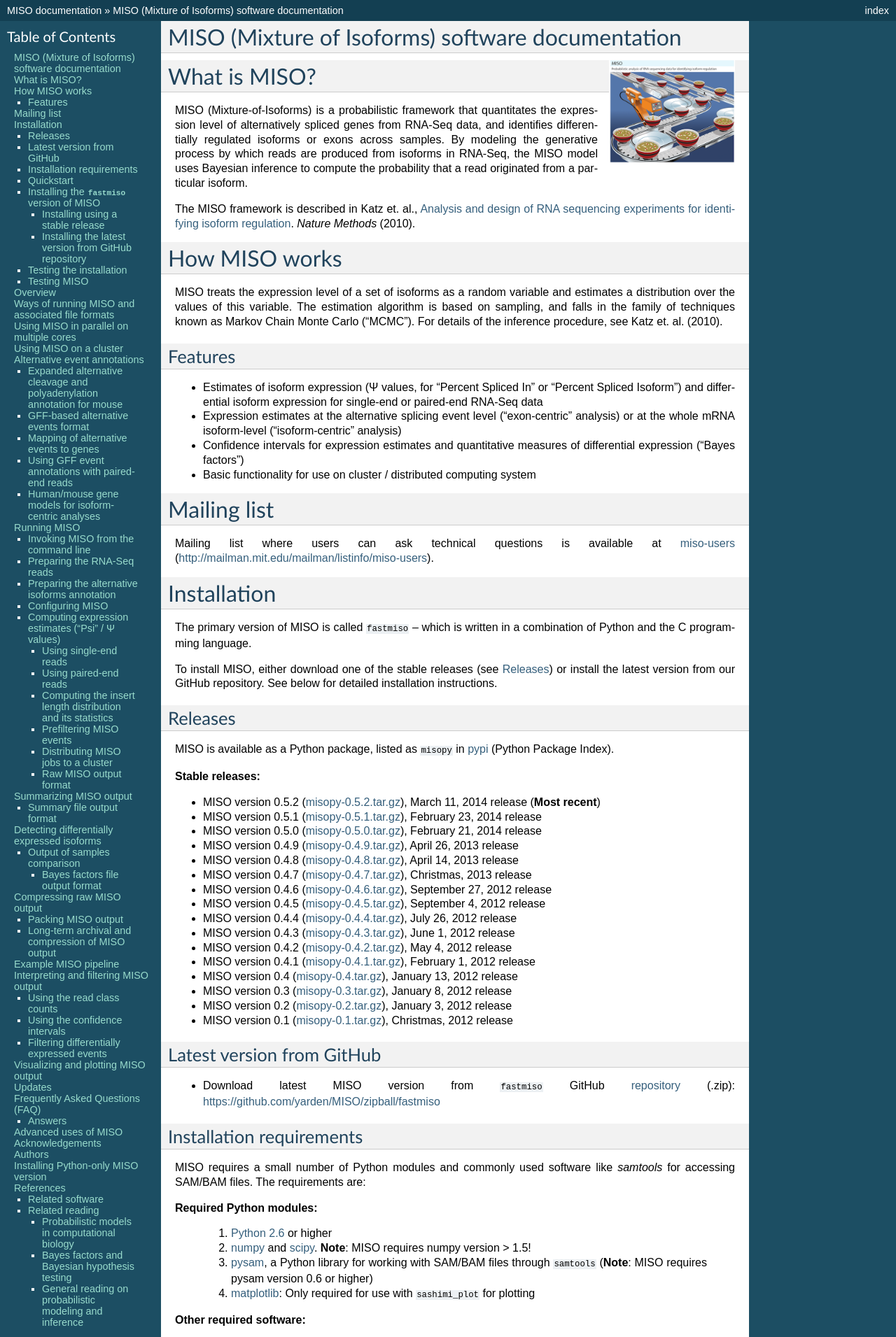
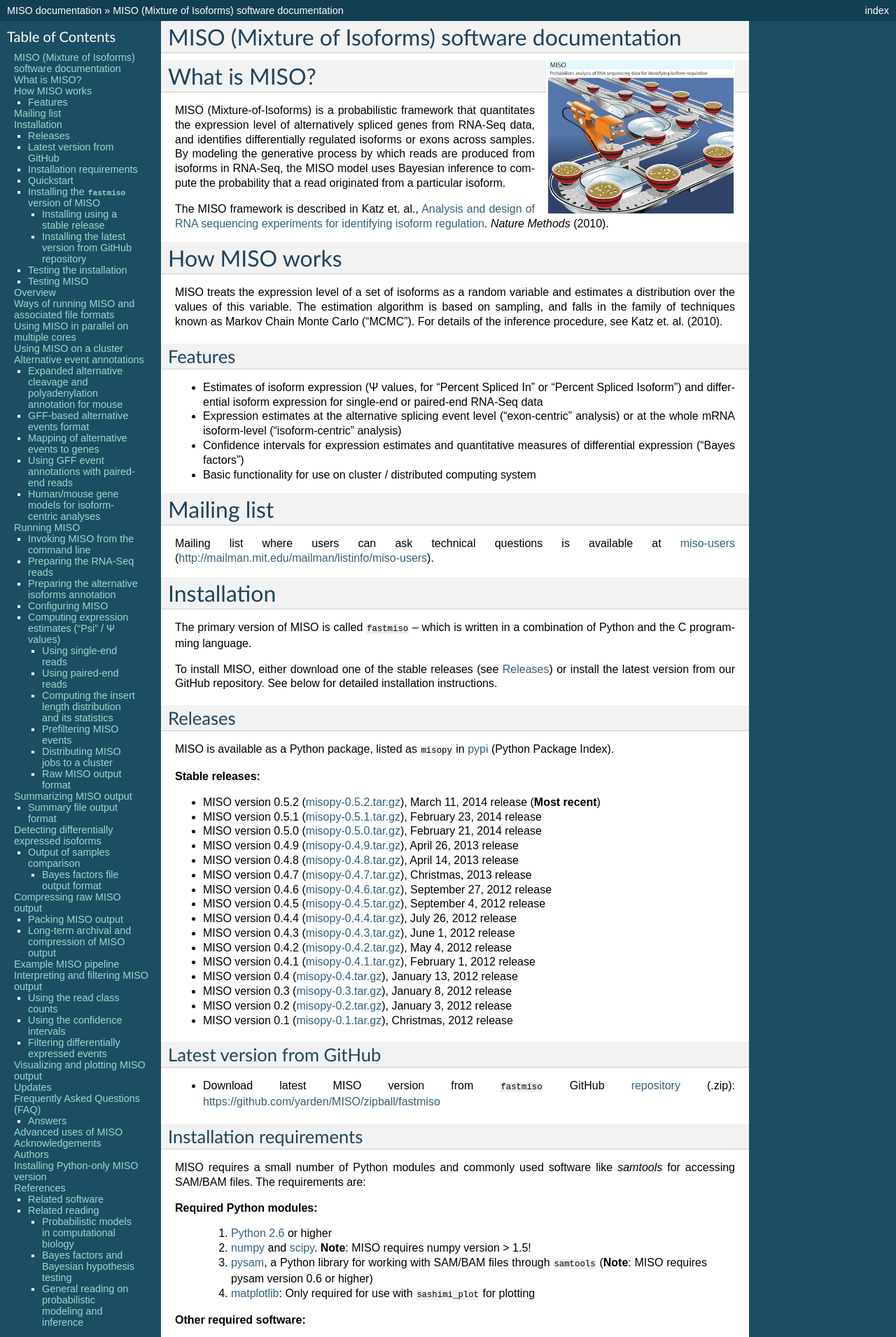
Before and after one commit to yarden/MISO, a Sphinx documentation site: the page built from docs/source/index.rst, in a window 1280 px wide. Shown: the top 1911 px of the page at 70% size. Built offline with Sphinx 7.4.7, drawn with Linux system fonts in a browser that asks for light colours; pages that are not in the unit, such as notebooks, are missing from menus.

Commit message:
Revs to docs

```diff
--- a/docs/source/index.rst
+++ b/docs/source/index.rst
@@ -9,7 +9,7 @@ MISO (Mixture of Isoforms) software documentation
 =================================
 
 .. image:: images/MISO-docs-logo-small.png
-   :scale: 40%
+   :scale: 60%
    :align: right
    :alt: A pipeline of RNA-Seq samples as bowls of MISO soup (graphic by Lou Eisenman)
 
```
